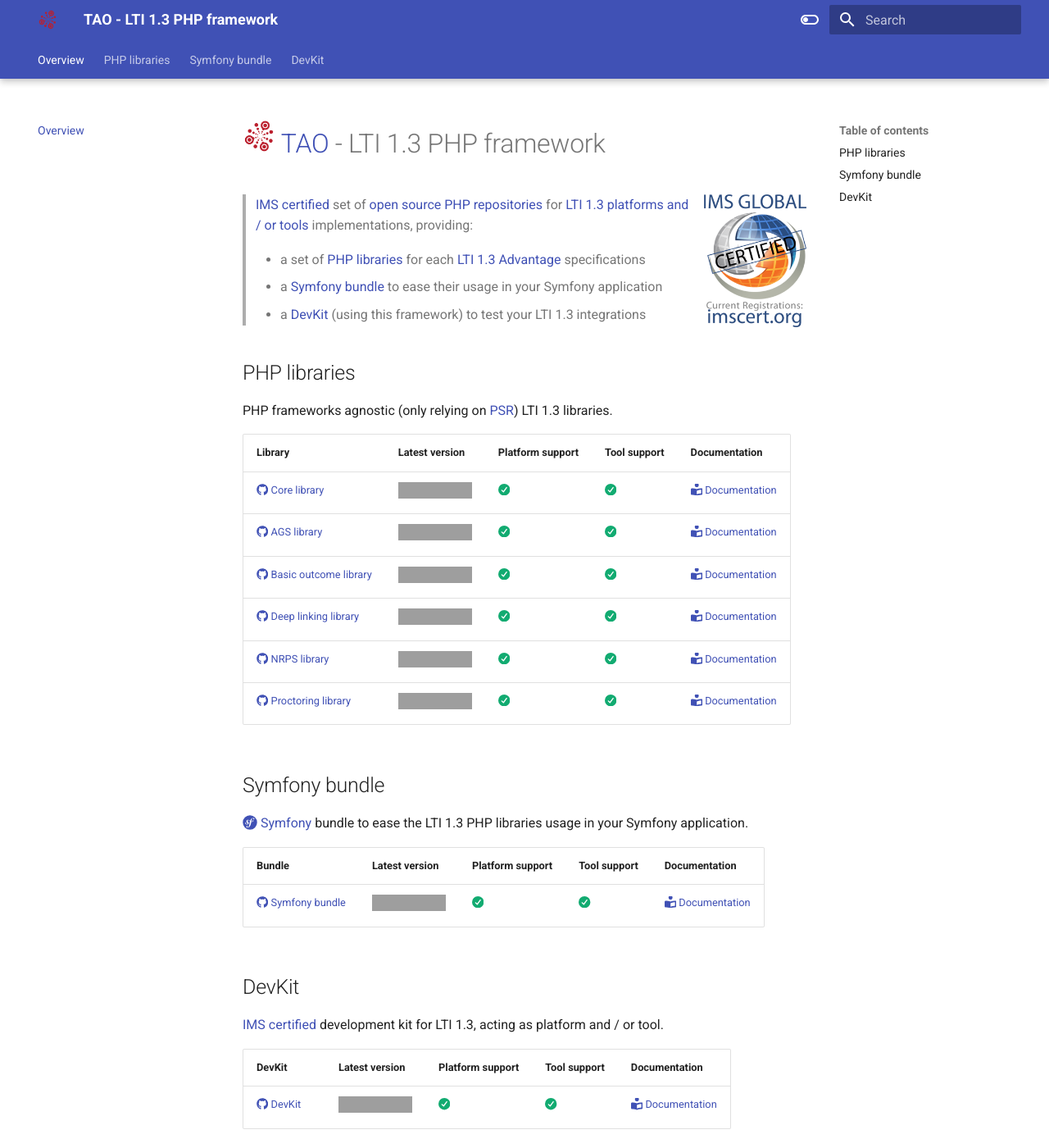
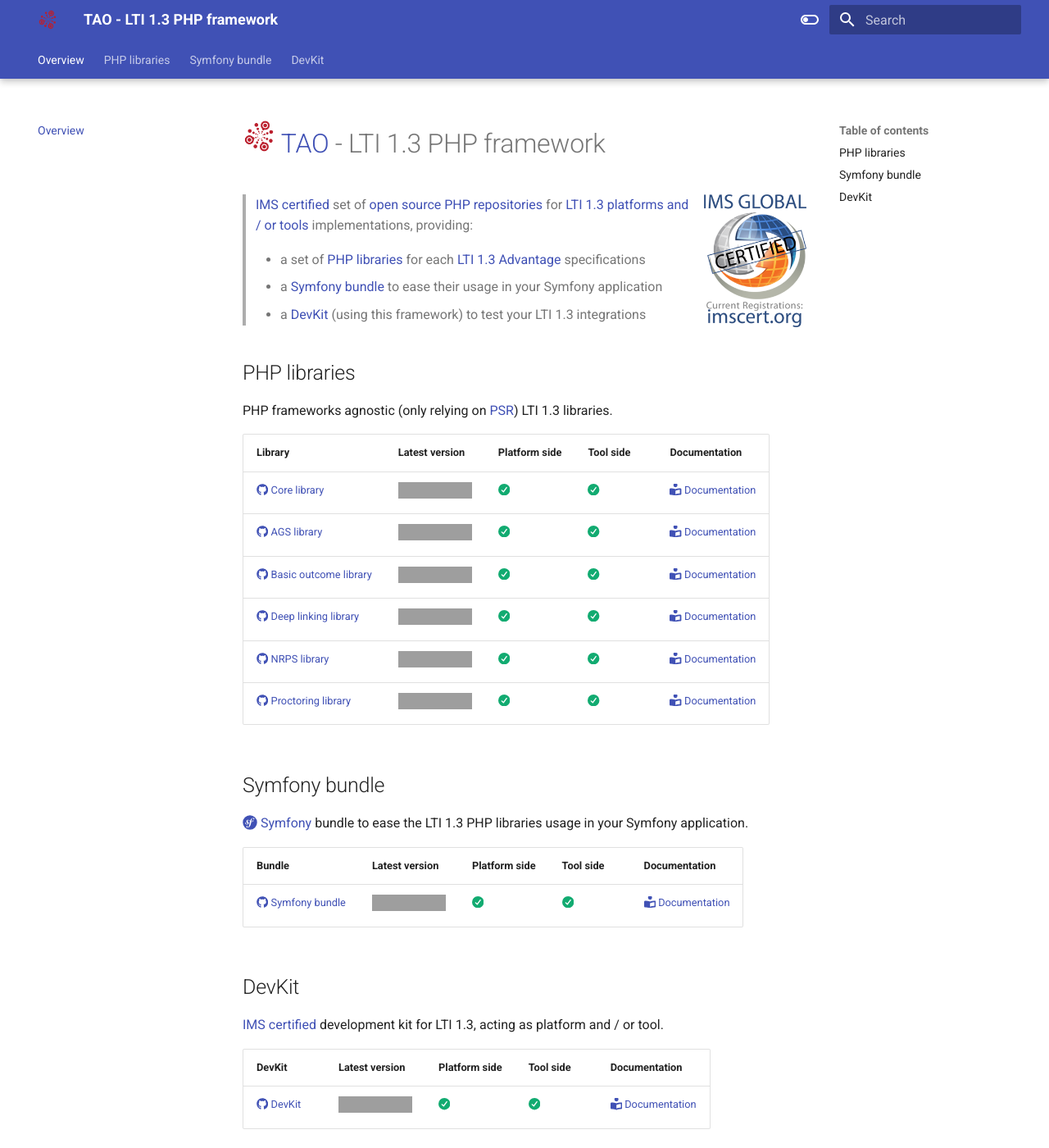
Before and after one commit to oat-sa/doc-lti1p3, an MkDocs documentation site: the page built from docs/index.md, in a window 1280 px wide and 1400 px high, cut to the strip 0-1400 px from the top of the window. Shown: the whole strip at 82% size. Built offline with MkDocs 1.6.1 and Material for MkDocs 9.7.7, drawn with Linux system fonts in a browser that asks for light colours; grey boxes are pictures that could not be loaded.

Commit message:
feat: content

```diff
--- a/docs/googlef7c3a9770b1858c3.html
+++ /dev/null
@@ -1 +0,0 @@
-google-site-verification: googlef7c3a9770b1858c3.html
--- a/docs/index.md
+++ b/docs/index.md
@@ -11,7 +11,7 @@
 
 PHP frameworks agnostic (only relying on [PSR](https://www.php-fig.org/psr/)) LTI 1.3 libraries.
 
-| Library                                                                    | Latest version                                                                                                                                                               | Platform support                             | Tool support                                  | Documentation                                                                                  |
+| Library                                                                    | Latest version                                                                                                                                                               | Platform side                                | Tool side                                     | Documentation                                                                                  |
 |----------------------------------------------------------------------------|------------------------------------------------------------------------------------------------------------------------------------------------------------------------------|----------------------------------------------|-----------------------------------------------|------------------------------------------------------------------------------------------------|
 | [:fontawesome-brands-github: Core library](https://github.com/oat-sa/lib-lti1p3-core)                  | [![Latest Version](https://img.shields.io/github/tag/oat-sa/lib-lti1p3-core.svg?style=flat&label=release)](https://github.com/oat-sa/lib-lti1p3-core/tags)                   | :fontawesome-solid-check-circle:{ .success } | :fontawesome-solid-check-circle:{ .success }  | [:fontawesome-solid-book-reader:  Documentation](libraries/lib-lti1p3-core/README.md)          |
 | [:fontawesome-brands-github: AGS library](https://github.com/oat-sa/lib-lti1p3-ags)                    | [![Latest Version](https://img.shields.io/github/tag/oat-sa/lib-lti1p3-ags.svg?style=flat&label=release)](https://github.com/oat-sa/lib-lti1p3-ags/tags)                     | :fontawesome-solid-check-circle:{ .success } | :fontawesome-solid-check-circle:{ .success }  | [:fontawesome-solid-book-reader:  Documentation](libraries/lib-lti1p3-ags/README.md)           |
@@ -24,7 +24,7 @@ PHP frameworks agnostic (only relying on [PSR](https://www.php-fig.org/psr/)) LT
 
 [:fontawesome-brands-symfony: Symfony](https://symfony.com/) bundle to ease the LTI 1.3 PHP libraries usage in your Symfony application.
 
-| Bundle                                                                                | Latest version                                                                                                                                              | Platform support                             | Tool support                                  | Documentation                                                                        |
+| Bundle                                                                                | Latest version                                                                                                                                              | Platform side                                | Tool side                                     | Documentation                                                                        |
 |---------------------------------------------------------------------------------------|-------------------------------------------------------------------------------------------------------------------------------------------------------------|----------------------------------------------|-----------------------------------------------|--------------------------------------------------------------------------------------|
 | [:fontawesome-brands-github: Symfony bundle](https://github.com/oat-sa/bundle-lti1p3) | [![Latest Version](https://img.shields.io/github/tag/oat-sa/bundle-lti1p3.svg?style=flat&label=release)](https://github.com/oat-sa/bundle-lti1p3/tags)      | :fontawesome-solid-check-circle:{ .success } | :fontawesome-solid-check-circle:{ .success }  | [:fontawesome-solid-book-reader:  Documentation](bundle/README.md)  |
 
@@ -32,6 +32,6 @@ PHP frameworks agnostic (only relying on [PSR](https://www.php-fig.org/psr/)) LT
 
 [IMS certified](https://site.imsglobal.org/certifications/open-assessment-technologies-sa/tao-lti-13-devkit) development kit for LTI 1.3, acting as platform and / or tool.
 
-| DevKit                                                                                | Latest version                                                                                                                                              | Platform support                             | Tool support                                  | Documentation                                                                        |
+| DevKit                                                                                | Latest version                                                                                                                                              | Platform side                                | Tool side                                     | Documentation                                                                        |
 |---------------------------------------------------------------------------------------|-------------------------------------------------------------------------------------------------------------------------------------------------------------|----------------------------------------------|-----------------------------------------------|--------------------------------------------------------------------------------------|
 | [:fontawesome-brands-github: DevKit](https://github.com/oat-sa/devkit-lti1p3)         | [![Latest Version](https://img.shields.io/github/tag/oat-sa/devkit-lti1p3.svg?style=flat&label=release)](https://github.com/oat-sa/devkit-lti1p3/tags)      | :fontawesome-solid-check-circle:{ .success } | :fontawesome-solid-check-circle:{ .success }  | [:fontawesome-solid-book-reader:  Documentation](devkit/README.md)  |
```
